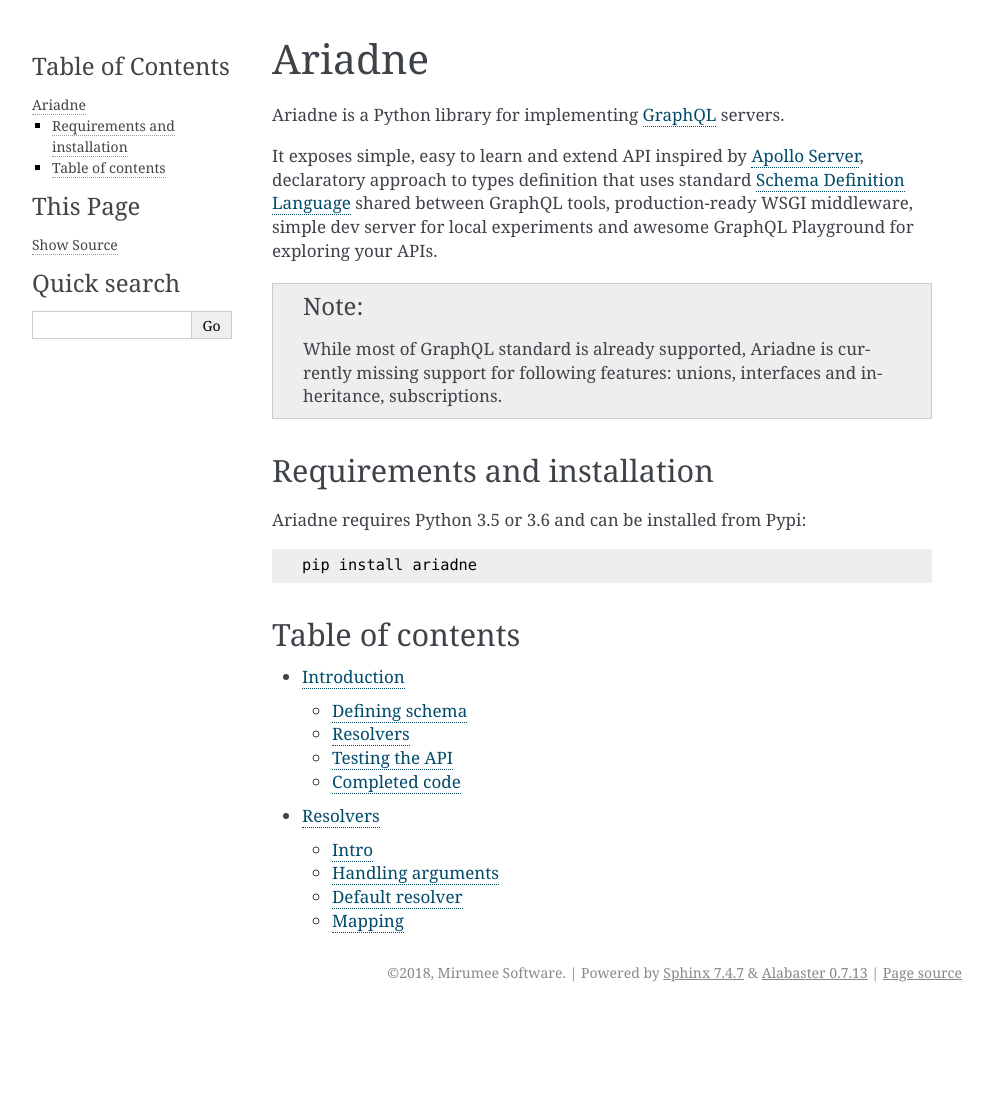
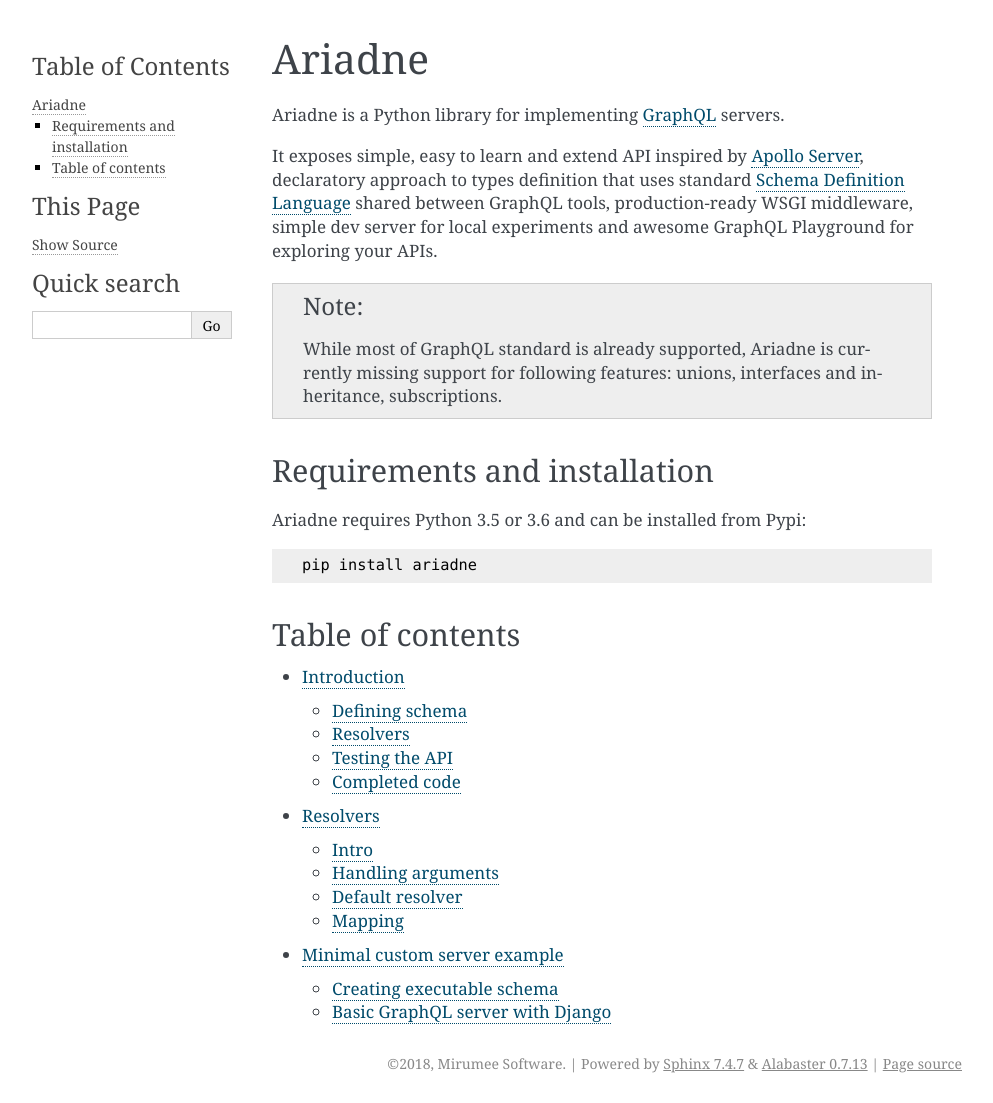
Before and after one commit to mirumee/ariadne, a Sphinx documentation site: the page built from docs/index.rst, in a window 1280 px wide. Shown: the whole page, without its empty margins (148-1141 px from the left). Built offline with Sphinx 7.4.7, drawn with Linux system fonts in a browser that asks for light colours; before the commit the page ends 1012 px from its top, so only the background shows below that; part of the change alters nothing that is shown.

Commit message:
Add minimal custom server example

```diff
--- a/docs/index.rst
+++ b/docs/index.rst
@@ -25,3 +25,4 @@ Table of contents
 
    introduction
    resolvers
+   minimal-server
--- /dev/null
+++ b/docs/minimal-server.rst
@@ -0,0 +1,132 @@
+Minimal custom server example
+=============================
+
+In addition to simple GraphQL server implementation in form of ``GraphQLMiddleware``, Ariadne provides building blocks for assembling custom GraphQL servers.
+
+
+Creating executable schema
+--------------------------
+
+The key piece of GraphQL server is *executable schema* - an schema with resolver functions attached to fields.
+
+Ariadne provides ``make_executable_schema`` utility function that takes type definitions as first argument, and resolvers map as second, and returns executable instance of ``GraphQLSchema``::
+
+    from ariadne import make_executable_schema
+
+    type_defs = """
+        type Query {
+            hello: String!
+        }
+    """
+
+
+    def resolve_hello(_, info):
+        request = info.context["environ"]
+        user_agent = request.get("HTTP_USER_AGENT", "guest")
+        return "Hello, %s!" % user_agent
+
+
+    resolvers = {
+        "Query": {
+            "hello": resolve_hello
+        }
+    }
+
+    schema = make_executable_schema(type_defs, resolvers)
+
+This schema can then be passed to ``graphql`` query executor together with query and variables::
+
+    from graphql import graphql
+
+    result = graphql(schema, query, variables={})
+
+
+Basic GraphQL server with Django
+--------------------------------
+
+Following example presents basic GraphQL server using Django framework::
+
+    import json
+
+    from ariadne import make_executable_schema
+    from ariadne.constants import PLAYGROUND_HTML
+    from django.http import (
+        HttpResponse, HttpResponseBadRequest, JsonResponse
+    )
+    from django.views import View
+    from graphql import format_error, graphql
+
+    type_defs = """
+        type Query {
+            hello: String!
+        }
+    """
+
+
+    def resolve_hello(_, info):
+        request = info.context["environ"]
+        user_agent = request.get("HTTP_USER_AGENT", "guest")
+        return "Hello, %s!" % user_agent
+
+
+    resolvers = {
+        "Query": {
+            "hello": resolve_hello
+        }
+    }
+
+    # Create executable schema instance
+    schema = make_executable_schema(type_defs, resolvers)
+
+
+    # Create GraphQL view
+    class GraphQLView(View):
+        # On GET request serve GraphQL Playground
+        # You don't need to provide Playground if you don't want to
+        # bet keep on mind this will nor prohibit clients from
+        # exploring your API using desktop GraphQL Playground app.
+        def get(self, request, *args, **kwargs):
+            return HttpResponse(PLAYGROUND_HTML)
+
+        # GraphQL queries are always sent as POSTd
+        def post(self, request, *args, **kwargs):
+            # Reject requests that aren't JSON
+            if request.content_type != "application/json":
+                return HttpResponseBadRequest()
+
+            # Naively read data from JSON request
+            try:
+                data = json.loads(request.data)
+            except ValueError:
+                return HttpResponseBadRequest()
+
+            # Check if instance data is not empty and dict
+            if not data or not isinstance(data, dict):
+                return HttpResponseBadRequest()
+
+            # Check if variables are dict:
+            variables = data.get("variables")
+            if variables and not isinstance(variables, dict):
+                return HttpResponseBadRequest()
+
+            # Execute the query
+            result = graphql(
+                schema,
+                data.get("query"),
+                context=request,  # expose request as info.context
+                variables=data.get("variables"),
+                operation_name=data.get("operationName"),
+            )
+
+            # Build valid GraphQL API response
+            status = 200
+            response = {}
+            if result.errors:
+                response["errors"] = map(format_error, result.errors)
+            if result.invalid:
+                status = 400
+            else:
+                response["data"] = result.data
+
+            # Send response to client
+            return JsonResponse(response, status=status)
```
